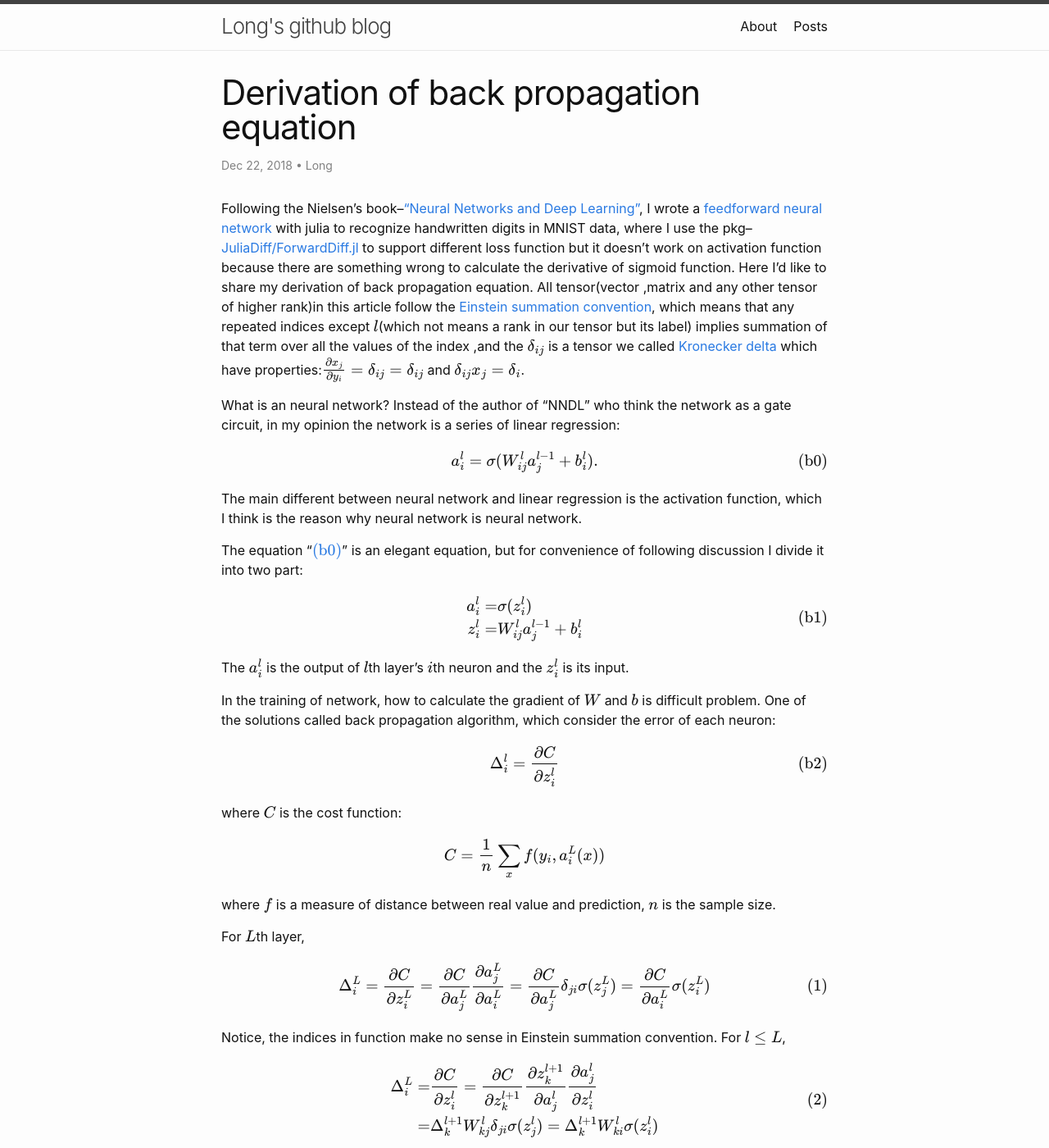
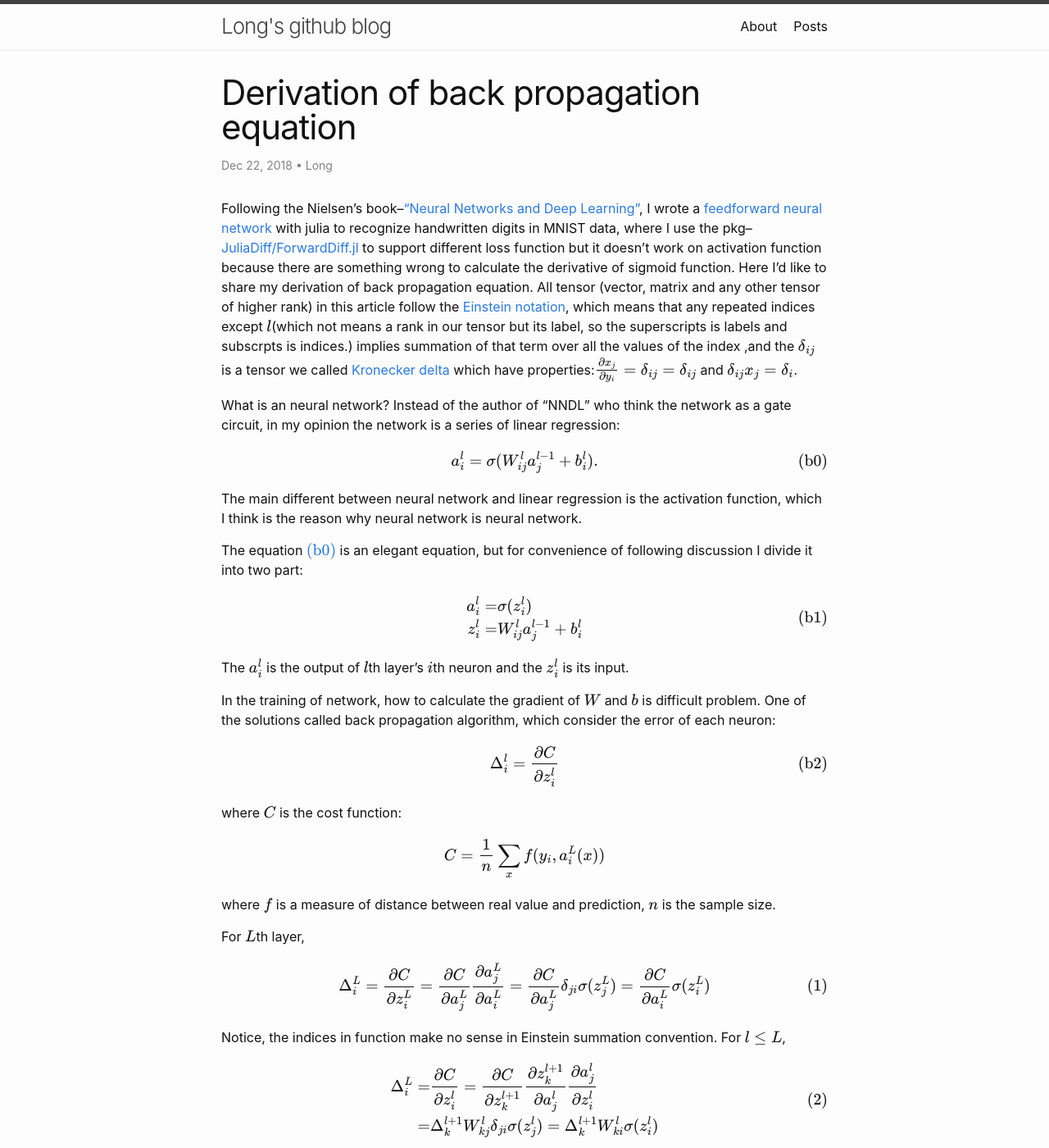
Before and after one commit to wangl-cc/wangl-cc.github.io, a Jekyll site: the page built from _posts/2018-12-22-NN-back-propagation.md, in a window 1280 px wide and 1400 px high. Shown: the whole window at 82% size. Built offline with Jekyll 4.4.1, drawn with Linux system fonts in a browser that asks for light colours; formulas are drawn with MathJax 3; some of the changed text lies outside the part shown.

Commit message:
Update 2018-12-22-NN-back-propagation.md

```diff
--- a/_posts/2018-12-22-NN-back-propagation.md
+++ b/_posts/2018-12-22-NN-back-propagation.md
@@ -5,7 +5,7 @@
 title:  "Derivation of back propagation equation"
 ---
 
-Following the Nielsen's book--["Neural Networks and Deep Learning"](http://neuralnetworksanddeeplearning.com/), I wrote a [feedforward neural network](https://github.com/wangl-cc/NeuralNetwork.jl) with julia to recognize handwritten digits in MNIST data, where I use the pkg--[JuliaDiff/ForwardDiff.jl](https://github.com/JuliaDiff/ForwardDiff.jl) to support different loss function but it doesn't work on activation function because there are something wrong to calculate the derivative of sigmoid function. Here I'd like to share my derivation of back propagation equation. All tensor(vector ,matrix and any other tensor of higher rank)in this article follow the [Einstein summation convention](https://en.wikipedia.org/wiki/Einstein_notation), which means that any repeated indices except $l$(which not means a rank in our tensor but its label) implies summation of that term over all the values of the index ,and the $\delta_{ij}$ is a tensor we called [Kronecker delta](https://en.wikipedia.org/wiki/Kronecker_delta) which have properties:$\frac{\partial x_j}{\partial y_i} = \delta_{ij}= \delta_{ij}$ and $\delta_{ij}x_j = \delta_i$.
+Following the Nielsen's book--["Neural Networks and Deep Learning"](http://neuralnetworksanddeeplearning.com/), I wrote a [feedforward neural network](https://github.com/wangl-cc/NeuralNetwork.jl) with julia to recognize handwritten digits in MNIST data, where I use the pkg--[JuliaDiff/ForwardDiff.jl](https://github.com/JuliaDiff/ForwardDiff.jl) to support different loss function but it doesn't work on activation function because there are something wrong to calculate the derivative of sigmoid function. Here I'd like to share my derivation of back propagation equation. All tensor (vector, matrix and any other tensor of higher rank) in this article follow the [Einstein notation](https://en.wikipedia.org/wiki/Einstein_notation), which means that any repeated indices except $l$(which not means a rank in our tensor but its label, so the superscripts is labels and subscrpts is indices.) implies summation of that term over all the values of the index ,and the $\delta_{ij}$ is a tensor we called [Kronecker delta](https://en.wikipedia.org/wiki/Kronecker_delta) which have properties:$\frac{\partial x_j}{\partial y_i} = \delta_{ij}= \delta_{ij}$ and $\delta_{ij}x_j = \delta_i$.
 
 What is an neural network? Instead of the author of "NNDL" who think the network as a gate circuit, in my opinion the network is a series of linear regression:
 
@@ -13,7 +13,7 @@
 
 The main different between neural network and linear regression is the activation function, which I think is the reason why neural network is neural network.
 
-The equation "\eqref{b0}" is an elegant equation, but for convenience of following discussion I divide it into two part:
+The equation \eqref{b0} is an elegant equation, but for convenience of following discussion I divide it into two part:
 
 $$
 \begin{aligned}
```
Also changed, not shown: other parts of _posts/2018-12-22-NN-back-propagation.md (+2 -2 lines).
